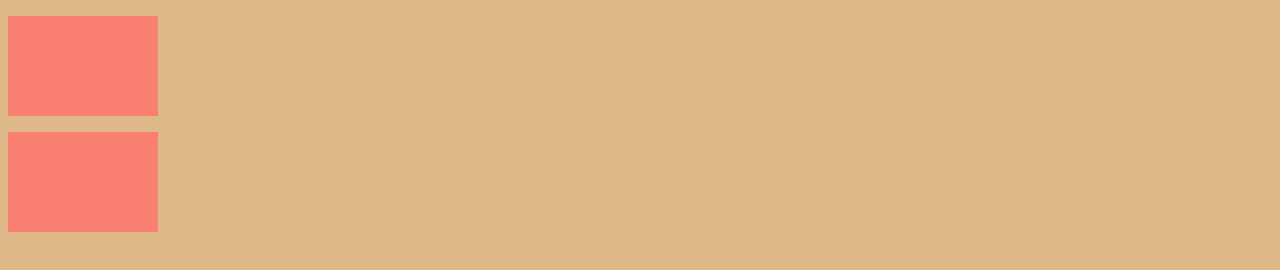
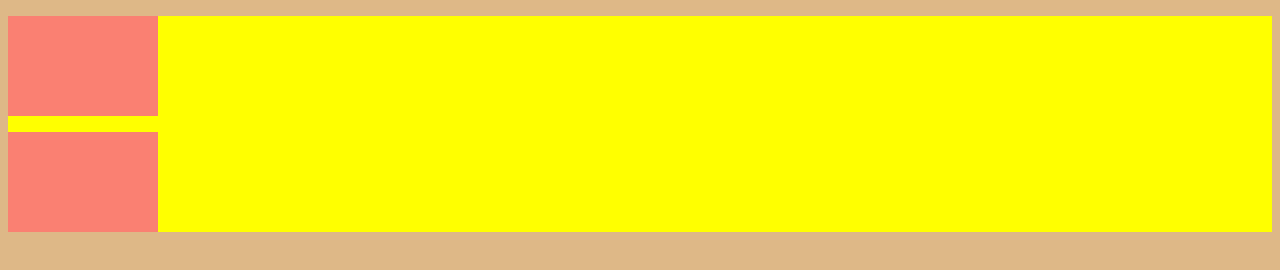
Before and after one commit to BarteQ06/29_02, a plain HTML site: page index.html in a window 1280 px wide. Drawn offline with Linux system fonts and the light colour scheme.

Commit message:
dodanie konteneru

```diff
--- a/index.html
+++ b/index.html
@@ -7,7 +7,9 @@
     <link rel="stylesheet" href="style.css">
 </head>
 <body>
-    <p></p>
-    <p></p>
+    <div class="container">
+        <p></p>
+        <p></p>
+    </div>
 </body>
 </html>
--- a/style.css
+++ b/style.css
@@ -6,3 +6,6 @@ p{
     height: 100px;
     background-color: salmon;
 }
+.container{
+    background-color: yellow;
+}
```
